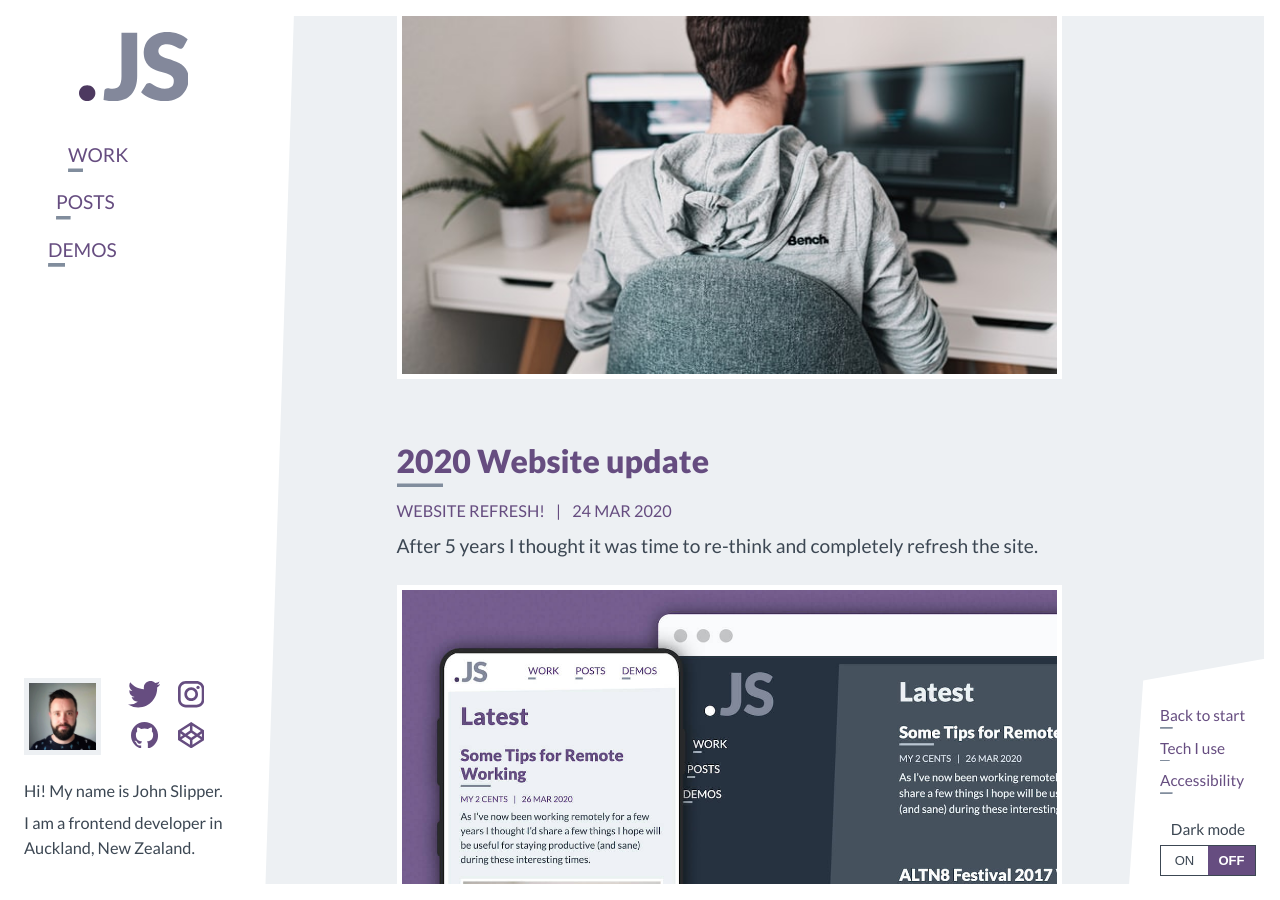
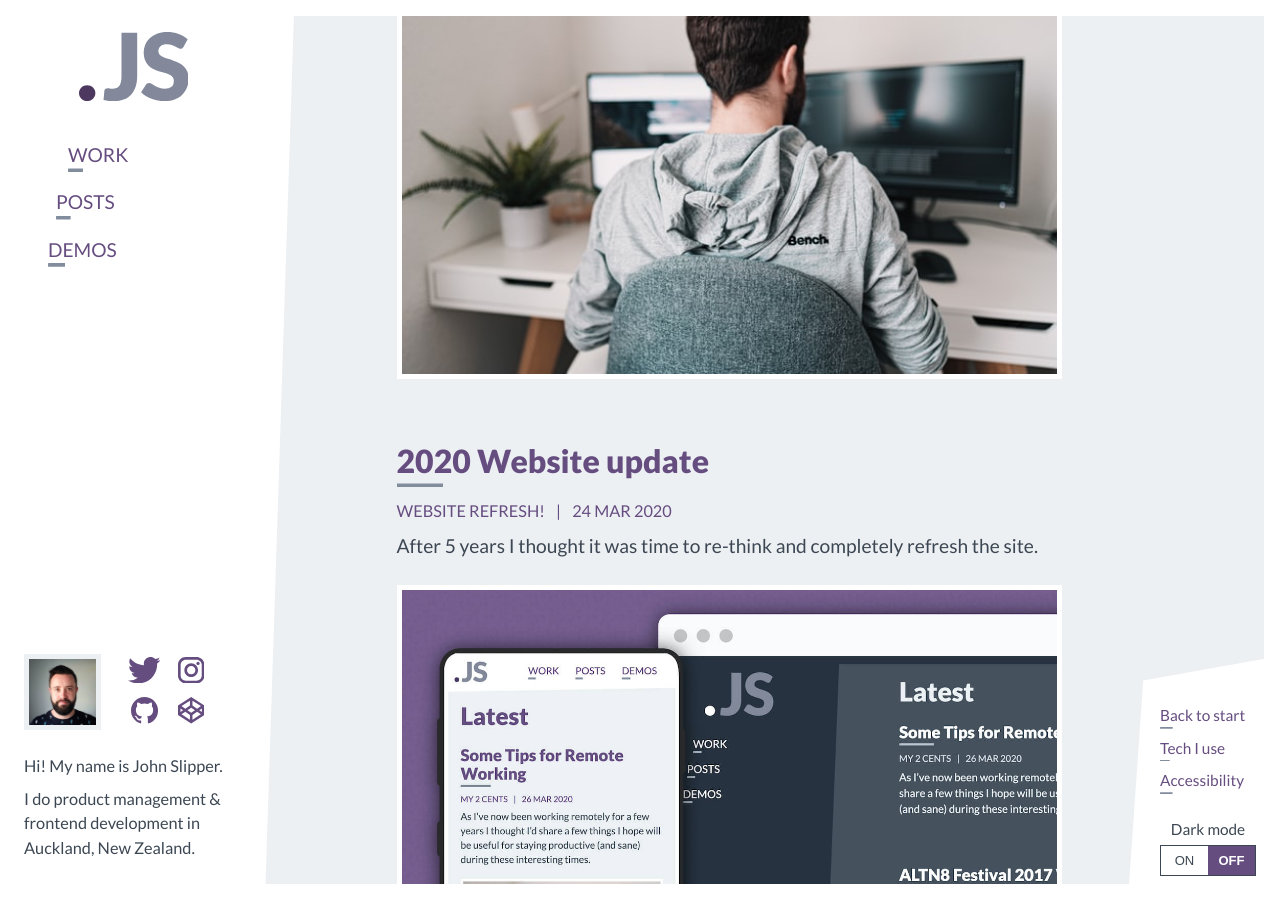
Before and after one commit to johnslipper/johnslipper.github.io, a Jekyll site: the page built from index.html, in a window 1280 px wide and 900 px high, scrolled down 394 px. Built offline with Jekyll 4.4.1, drawn with Linux system fonts in a browser that asks for light colours.

Commit message:
Updated site description

```diff
--- a/_config.yml
+++ b/_config.yml
@@ -21,7 +21,7 @@
 name: John Slipper - Web Developer
 description: >- # this means to ignore newlines until next unindented section
   <p>Hi! My name is John Slipper.</p>
-  <p>I am a frontend developer in Auckland, New Zealand.</p>
+  <p>I do product management & frontend development in Auckland, New Zealand.</p>
 exclude: [README.md, Gemfile, Gemfile.lock, package.json]
 permalink: /:title
 comments: false
```
